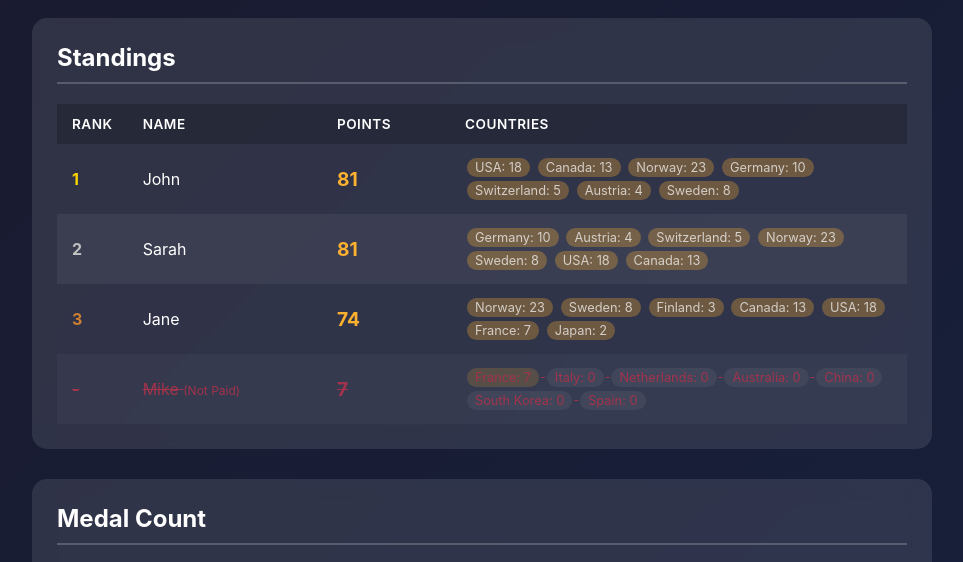
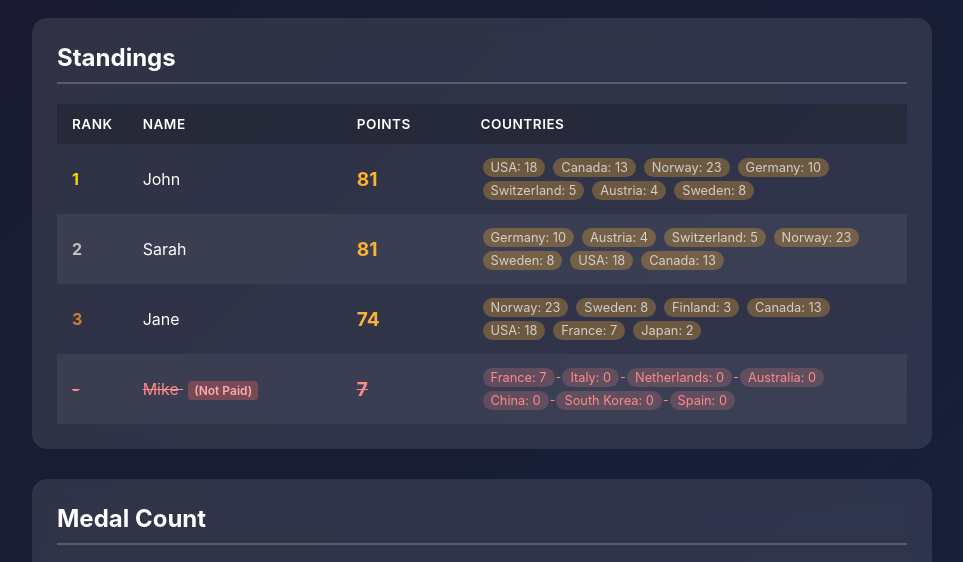
Before and after one commit to tschiappa/2026_IEP_Olympics, a plain HTML site: page index.html in a window 1280 px wide. Shown: the part 191-753 px from the top of the page, without its empty margins (158-1121 px from the left). Drawn offline with Linux system fonts and the light colour scheme.

Commit message:
Fix accessibility: brighter colors for unpaid rows

```diff
--- a/style.css
+++ b/style.css
@@ -221,30 +221,43 @@ footer p {
     }
 }
 
-/* Not paid styling */
+/* Not paid styling - using bright coral for accessibility on dark background */
 .not-paid {
-    opacity: 0.6;
+    background: rgba(255, 107, 107, 0.15);
 }
 
 .not-paid td {
     text-decoration: line-through;
-    color: #EE334E;
+    color: #FF8A8A;
 }
 
 .not-paid .rank {
-    color: #EE334E;
+    color: #FF8A8A;
 }
 
 .not-paid .points {
-    color: #EE334E;
+    color: #FF8A8A;
+}
+
+.not-paid .countries-list {
+    color: #FF8A8A;
+}
+
+.not-paid .country-score {
+    color: #FF8A8A;
+    background: rgba(255, 138, 138, 0.2);
 }
 
 .unpaid-label {
     font-size: 0.75rem;
-    color: #EE334E;
-    font-weight: normal;
+    color: #FFAAAA;
+    font-weight: 600;
     text-decoration: none;
     display: inline-block;
+    background: rgba(255, 100, 100, 0.3);
+    padding: 2px 6px;
+    border-radius: 4px;
+    margin-left: 5px;
 }
 
 /* Error state */
```
